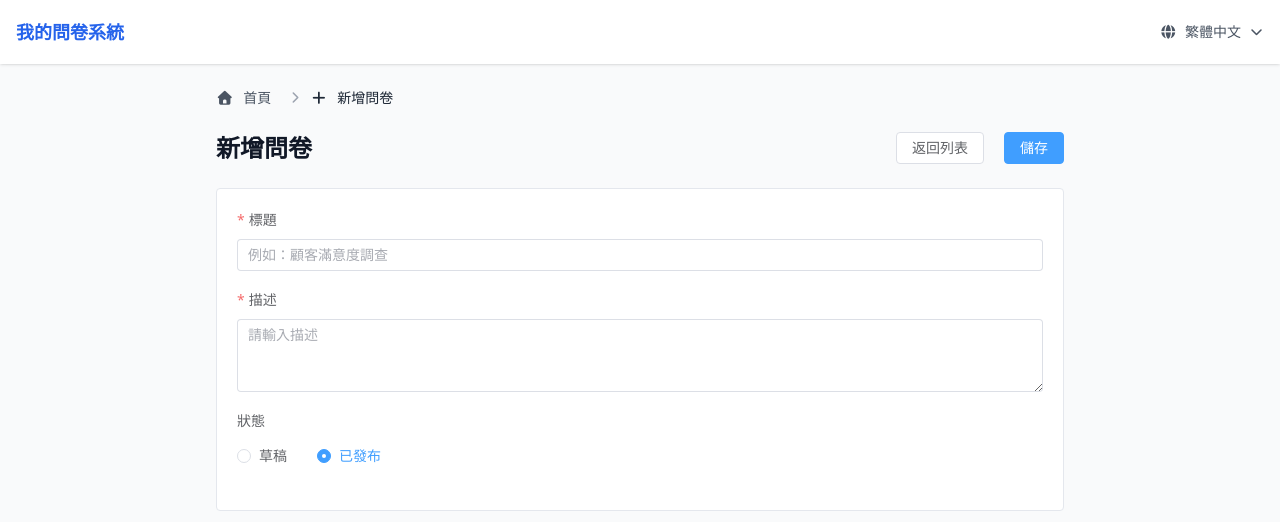
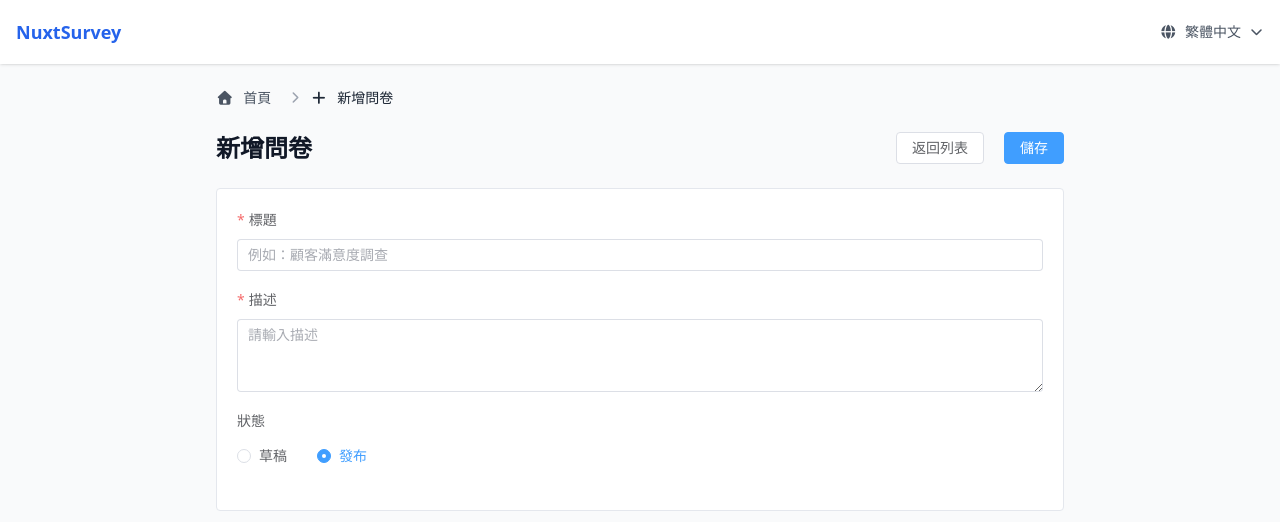
Before and after one commit to a91123/nuxtSurvey, a Nuxt app: page /creator in a window 1280 px wide. Shown: the top 522 px of the page. Built offline with nearby package versions, Linux system fonts and the light colour scheme.

Commit message:
feat: 微調文案

```diff
--- a/app/components/FormEditor.vue
+++ b/app/components/FormEditor.vue
@@ -30,7 +30,7 @@
         <el-form-item :label="$t('editor.form_status_label')">
           <el-radio-group v-model="status">
             <el-radio label="draft">{{ $t('survey.draft') }}</el-radio>
-            <el-radio label="published">{{ $t('survey.published') }}</el-radio>
+            <el-radio label="published">{{ $t('survey.publish') }}</el-radio>
           </el-radio-group>
         </el-form-item>
       </el-form>
--- a/app/layouts/default.vue
+++ b/app/layouts/default.vue
@@ -5,7 +5,7 @@
         <!-- 主導航 - 可點擊的標題 -->
         <div class="flex items-center space-x-6">
           <NuxtLink to="/" class="text-lg font-bold text-blue-600 hover:text-blue-700 transition-colors duration-200">
-            {{ $t('header.title') }}
+            NuxtSurvey
           </NuxtLink>
         </div>
 
--- a/i18n/locales/en.json
+++ b/i18n/locales/en.json
@@ -34,6 +34,7 @@
     "updated_at": "Updated At",
     "draft": "Draft",
     "published": "Published",
+    "publish": "Publish",
     "create_new": "Create Survey",
     "edit_survey": "Edit Survey",
     "survey_form": "Survey Form",
--- a/i18n/locales/zh-TW.json
+++ b/i18n/locales/zh-TW.json
@@ -34,6 +34,7 @@
     "updated_at": "更新時間",
     "draft": "草稿",
     "published": "已發布",
+    "publish": "發布",
     "create_new": "新增問卷",
     "edit_survey": "編輯問卷",
     "survey_form": "問卷填寫",
```
